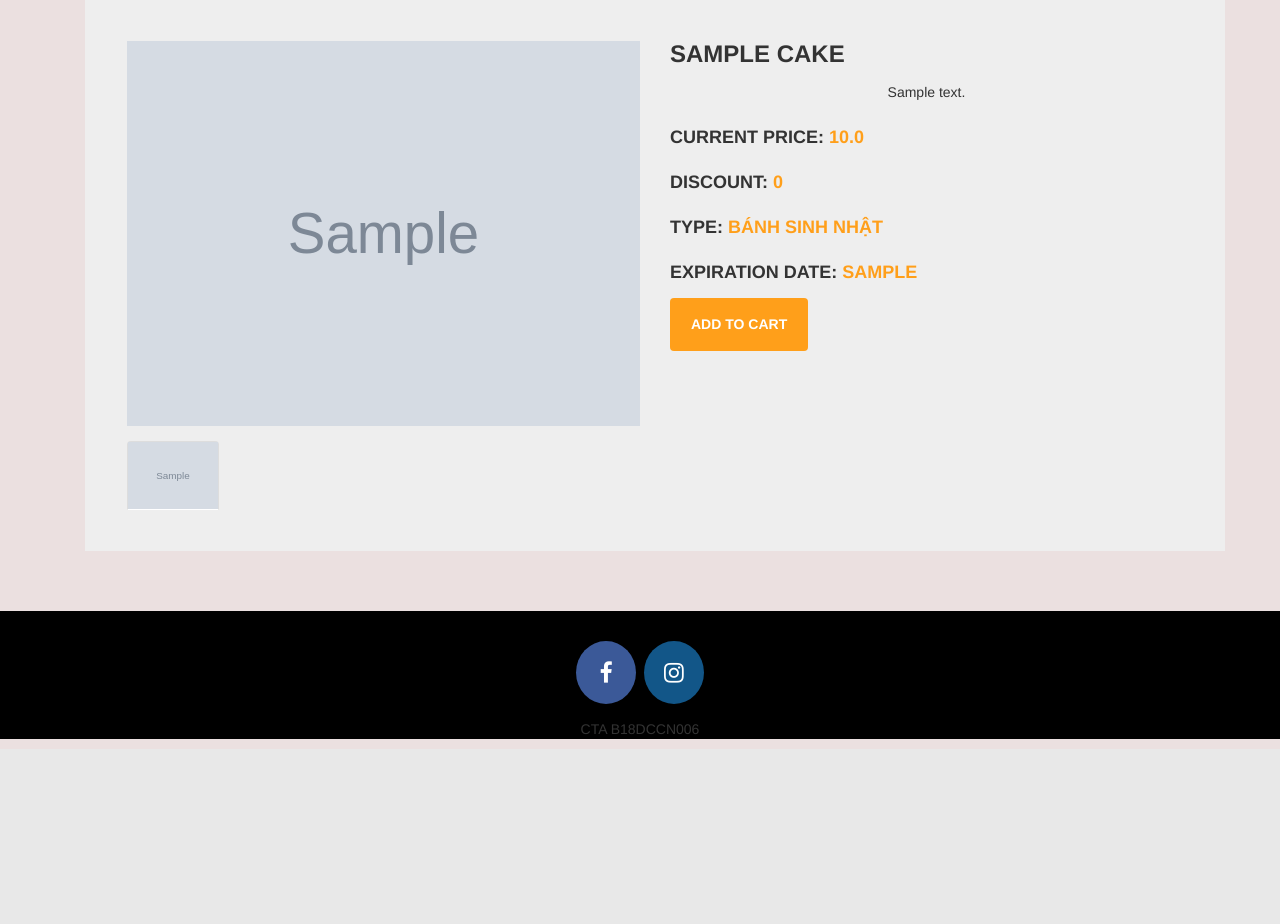
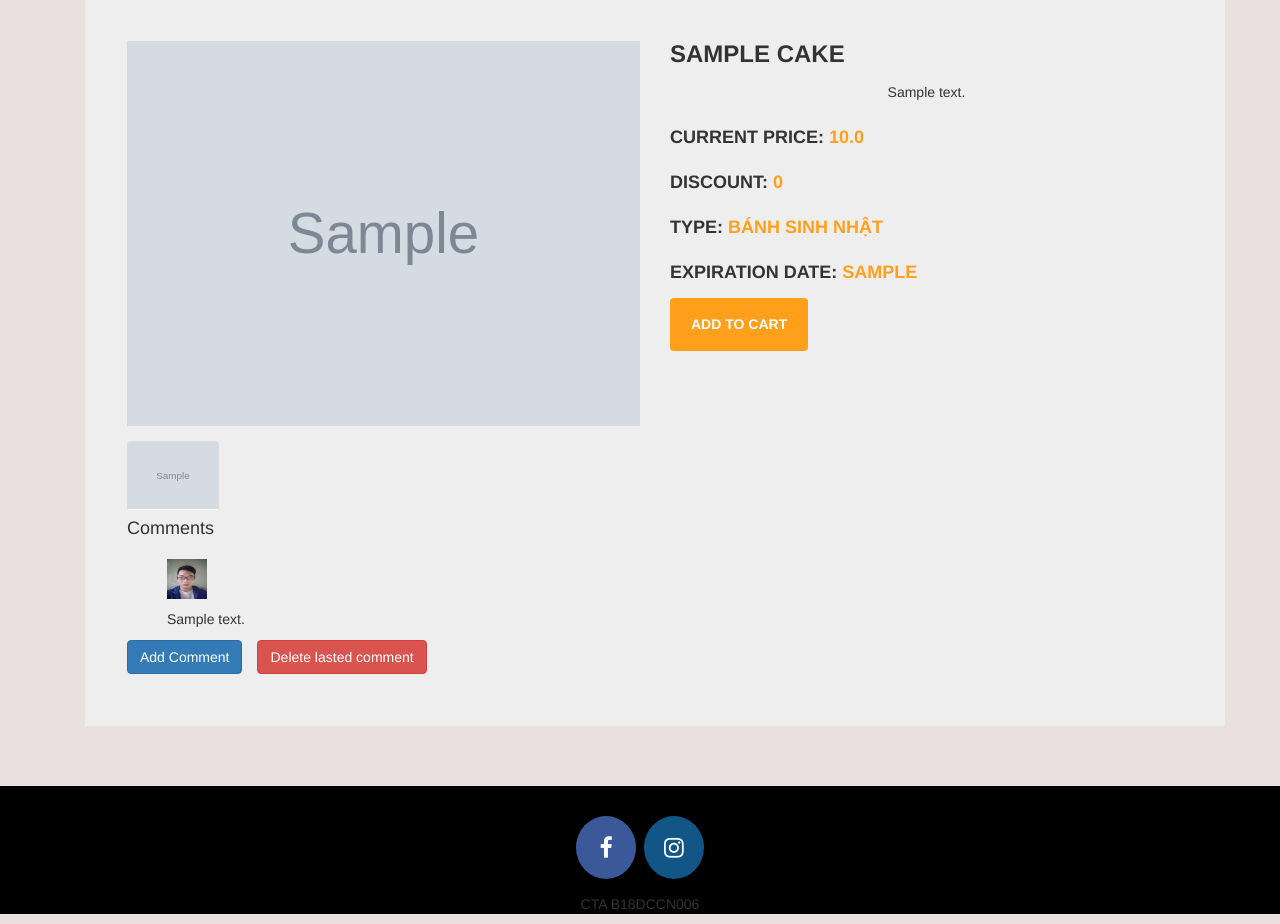
Before and after one commit to trickstarcandina/ecommerce_django, a Django app: page /cake-item/1 in a window 1280 px wide. Shown: the part 175-1099 px from the top of the page. Before the commit the page ends 914 px from the top, so only its background shows below. Run offline with Django 3.2, Linux system fonts and the light colour scheme; data comes from the database, SQL or seed files in the repository; tables that the repository leaves empty hold one stand-in row (values such as "Sample post"); grey boxes marked "Sample" are stand-in pictures; some libraries are stand-ins or nearby versions.

Commit message:
comment action

```diff
--- a/ecommerce_test/ecom/models.py
+++ b/ecommerce_test/ecom/models.py
@@ -105,9 +105,11 @@ class Feedback(models.Model):
 
 class Comment(models.Model):
     content = models.CharField(max_length=500)
-    customer = models.ForeignKey('Customer', on_delete=models.CASCADE,null=True)
-    cakeitem=models.ForeignKey('Cakeitem',on_delete=models.CASCADE,null=True)
-    drinkitem=models.ForeignKey('Drinkitem',on_delete=models.CASCADE,null=True)
+    customer = models.ForeignKey(Customer, related_name='Customer', on_delete=models.CASCADE,null=True)
+    cakeItem = models.ForeignKey(Cakeitem, related_name='Cakeitem',on_delete=models.CASCADE,null=True,blank=True)
+    drinkItem = models.ForeignKey(Drinkitem, related_name='Drinkitem',on_delete=models.CASCADE,null=True,blank=True)
+    def __str__(self):
+        return "{0}".format(self.content)
 
 # tao form
 class Product(models.Model):
--- a/ecommerce_test/ecom/views.py
+++ b/ecommerce_test/ecom/views.py
@@ -1,3 +1,4 @@
+from pprint import pprint
 from django.shortcuts import render,redirect,reverse
 from itertools import chain
 from . import forms,models
@@ -567,11 +568,71 @@ def send_feedback_view(request):
 
 def cakeView(request, cakeId):
     cake = models.Cakeitem.objects.all().filter(id=cakeId)
-    return render(request, "ecom/cakeView.html", {'cakeItem': cake[0]})
+    comments = models.Comment.objects.filter(cakeItem__id__in=cake.all())
+    return render(request, "ecom/cakeView.html", {'cakeItem': cake[0], 'comments': comments})
 
 def drinkView(request, pk):
-    cake = models.Drinkitem.objects.all().filter(id=pk)
-    return render(request, "ecom/drinkView.html", {'drinkItem': cake[0]})
+    drink = models.Drinkitem.objects.all().filter(id=pk)
+    comments = models.Comment.objects.filter(drinkItem__id__in=drink.all())
+    return render(request, "ecom/drinkView.html", {'drinkItem': drink[0], 'comments': comments})
+
+def add_comment_cake(request, pk):
+    eachProduct = models.Cakeitem.objects.get(id=pk)
+    cakeData = models.Cakeitem.objects.all().filter(id=pk)
+    comments = models.Comment.objects.filter(cakeItem__id__in=cakeData.all())
+    customerId = comments[0].customer.id
+    customer = models.Customer.objects.get(id=customerId)
+    form = forms.CommentForm(instance=eachProduct)
+    if request.method == 'POST':
+        form = forms.CommentForm(request.POST, instance=eachProduct)
+        if form.is_valid():
+            content = form.cleaned_data['content']
+            c = models.Comment(cakeItem=eachProduct, content=content, customer=customer)
+            c.save()
+            return redirect('customer-cakes')
+        else:
+            print('form is invalid')
+    else:
+        form = forms.CommentForm()
+    context = {
+        'form': form
+    }
+
+    return render(request, 'ecom/add_comment.html', context)
+
+def delete_comment_cake(request, pk):
+    comment = models.Comment.objects.filter(cakeItem=pk).last()
+    comment.delete()
+    return redirect('customer-cakes')
+
+def add_comment_drink(request, pk):
+    eachProduct = models.Drinkitem.objects.get(id=pk)
+    cakeData = models.Drinkitem.objects.all().filter(id=pk)
+    comments = models.Comment.objects.filter(drinkItem__id__in=cakeData.all())
+    customerId = comments[0].customer.id
+    customer = models.Customer.objects.get(id=customerId)
+    form = forms.CommentForm(instance=eachProduct)
+    if request.method == 'POST':
+        form = forms.CommentForm(request.POST, instance=eachProduct)
+        if form.is_valid():
+            content = form.cleaned_data['content']
+            c = models.Comment(drinkItem=eachProduct, content=content, customer=customer)
+            c.save()
+            return redirect('customer-drinks')
+        else:
+            print('form is invalid')
+    else:
+        form = forms.CommentForm()
+    context = {
+        'form': form
+    }
+
+    return render(request, 'ecom/add_comment.html', context)
+
+def delete_comment_drink(request, pk):
+    comment = models.Comment.objects.filter(drinkItem=pk).last()
+    comment.delete()
+    return redirect('customer-drinks')
 #---------------------------------------------------------------------------------
 #------------------------ CUSTOMER RELATED VIEWS START ------------------------------
 #---------------------------------------------------------------------------------
--- a/ecommerce_test/ecommerce/urls.py
+++ b/ecommerce_test/ecommerce/urls.py
@@ -65,6 +65,10 @@ urlpatterns = [
     path('download-invoice/<int:orderID>/<int:productID>', views.download_invoice_view,name='download-invoice'),
     path("cake-item/<int:cakeId>", views.cakeView, name="CakeView"),
     path("drink-item/<int:pk>", views.drinkView, name="DrinkView"),
+    path("add-comment-cake/<int:pk>", views.add_comment_cake, name="add-comment-cake"),
+    path("delete-comment-cake/<int:pk>", views.delete_comment_cake, name="delete-comment-cake"),
+    path("add-comment-drink/<int:pk>", views.add_comment_drink, name="add-comment-drink"),
+    path("delete-comment-drink/<int:pk>", views.delete_comment_drink, name="delete-comment-drink"),
 
     path('add-to-cart-product/<int:pkproduct>', views.add_to_cart_product_view,name='add-to-cart-product'),
     path('add-to-cart-cake/<int:pkcake>', views.add_to_cart_cake_view,name='add-to-cart-cake'),
--- a/ecommerce_test/templates/ecom/cakeView.html
+++ b/ecommerce_test/templates/ecom/cakeView.html
@@ -159,7 +159,29 @@
 		opacity: 1;
 		-webkit-transform: scale(1);
 				transform: scale(1); } }
+				.comments{
+    margin-top: 5%;
+    margin-left: 20px;
+}
 
+.comment{
+    padding-left: 40px;
+    padding-right: 30px;
+    padding-top: 10px;
+}
+.comment h4,.comment span,.darker h4,.darker span{
+    display: inline;
+}
+.comment p {
+	text-align: initial;
+}
+.comment-content {
+	margin-top: 10px
+}
+.add-comment {
+	margin-right : 15px;
+}
+.group {display: flex;}
 	/*# sourceMappingURL=style.css.map */
 </style>
 <div class="container">
@@ -190,6 +212,31 @@
 							</div>
 						</div>
 					</div>
+					<div class="comment-wrapper">
+						<h4>Comments</h4>
+						{% if not comments.all %}
+							<p>No comments</p>
+						{% else %}
+							<div class="content">
+								{% if not comments.all %}
+									<div class="comment mt-4 float-left">No comments</div>
+								{% else %}
+									{% for comment in comments.all %}
+										<div class="comment mt-4 float-left">
+											<img src="{% static 'profile_pic/CustomerProfilePic/cta.jpg' %}" alt="" class="rounded-circle" width="40" height="40">
+											<span><strong>{{ comment.customer.user.first_name }} {{ comment.customer.user.last_name }}</strong></span>
+											<br>
+											<p class="comment-content">{{ comment.content }}</p>
+										</div>
+									{% endfor %}
+								{% endif %}
+							</div>
+						{% endif %}
+						<div class="group">
+							<p class="add-comment"><a class="btn btn-primary" href="{% url 'add-comment-cake' cakeItem.id %}">  Add Comment </a></p>
+							<p><a class="btn btn-danger" href="{% url 'delete-comment-cake' cakeItem.id %}">  Delete lasted comment </a></p>
+						</div>
+					</div>
 				</div>
 			</div>
 		</div>
```
Also changed, not shown: ecommerce_test/ecom/forms.py (+9 -0 lines), ecommerce_test/templates/ecom/add_comment.html (added, +16 -0 lines), ecommerce_test/templates/ecom/drinkView.html (+47 -0 lines).
